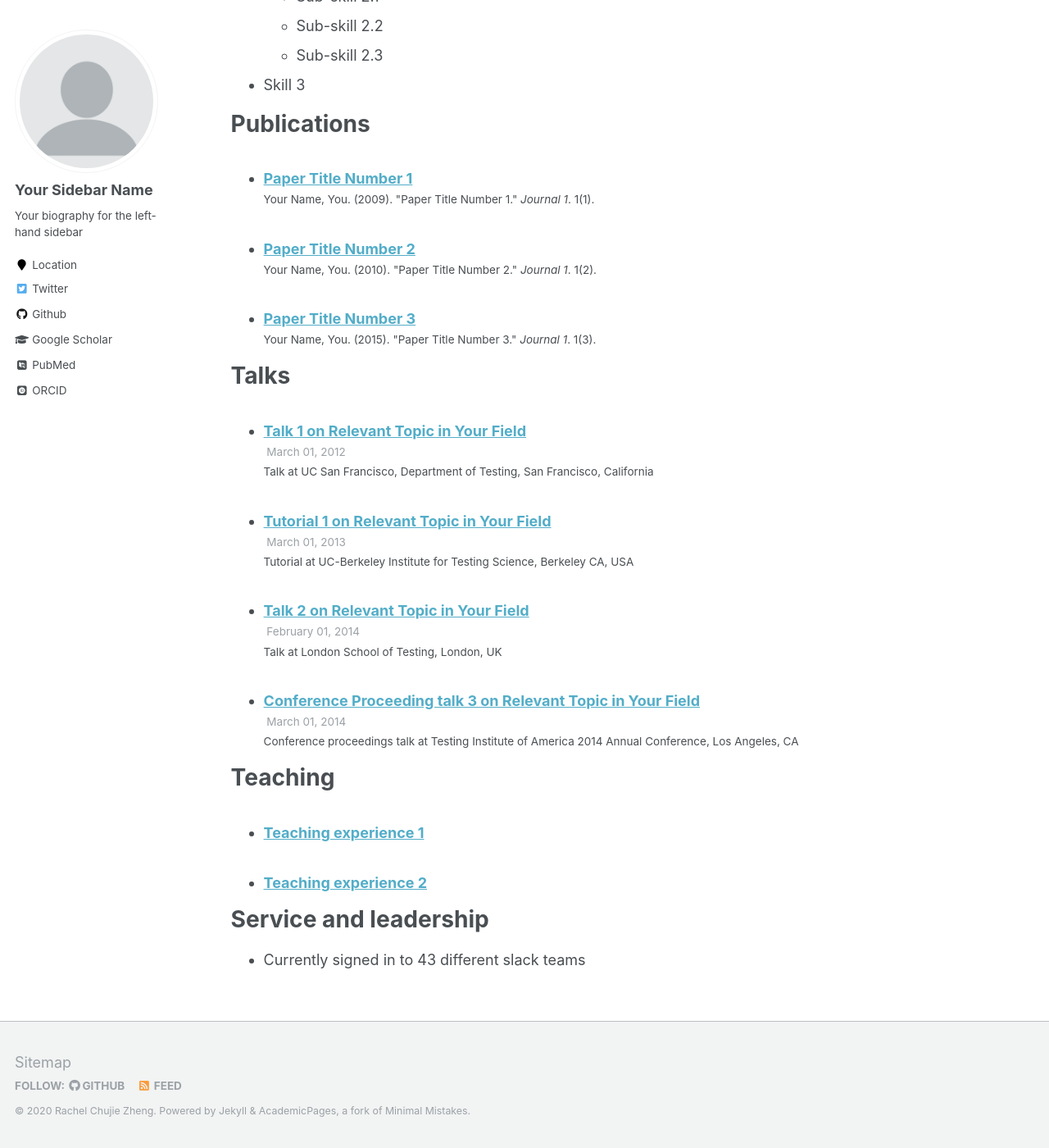
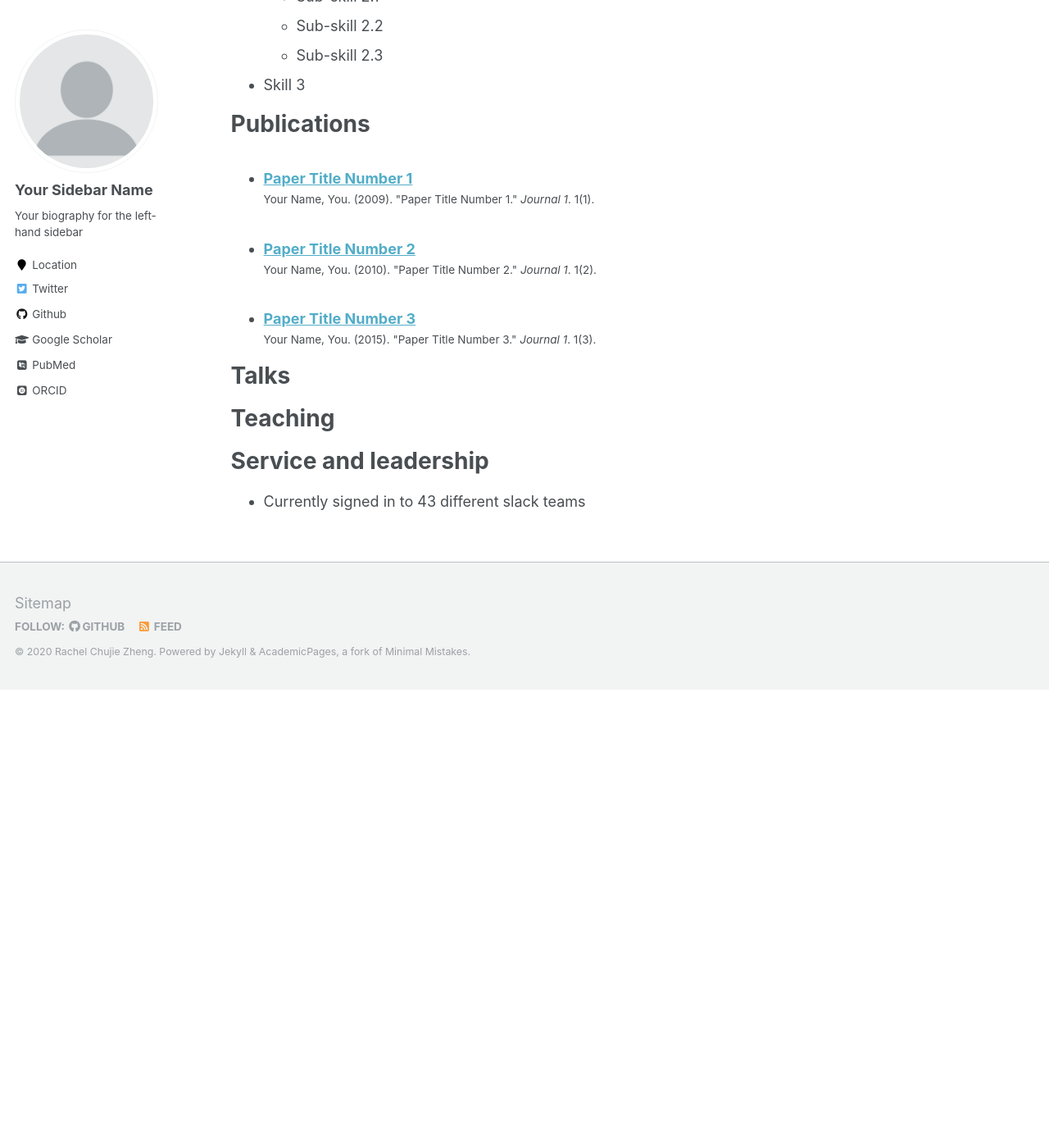
Before and after one commit to chz816/chz816.github.io, a Jekyll site: the page built from _pages/cv.md, in a window 1280 px wide and 1400 px high, scrolled down 820 px. Shown: the whole window at 82% size. Built offline with Jekyll 4.4.1, drawn with Linux system fonts in a browser that asks for light colours; some web fonts are replaced; after the commit the page ends 1661 px from its top, so only the background shows below that; some of the changed text lies outside the part shown.

Commit message:
first commit

```diff
--- a/_talks/2012-03-01-talk-1.md
+++ /dev/null
@@ -1,11 +0,0 @@
----
-title: "Talk 1 on Relevant Topic in Your Field"
-collection: talks
-type: "Talk"
-permalink: /talks/2012-03-01-talk-1
-venue: "UC San Francisco, Department of Testing"
-date: 2012-03-01
-location: "San Francisco, California"
----
-
-This is a description of your talk, which is a markdown files that can be all markdown-ified like any other post. Yay markdown!
--- a/_talks/2013-03-01-tutorial-1.md
+++ /dev/null
@@ -1,13 +0,0 @@
----
-title: "Tutorial 1 on Relevant Topic in Your Field"
-collection: talks
-type: "Tutorial"
-permalink: /talks/2013-03-01-tutorial-1
-venue: "UC-Berkeley Institute for Testing Science"
-date: 2013-03-01
-location: "Berkeley CA, USA"
----
-
-[More information here](http://exampleurl.com)
-
-This is a description of your tutorial, note the different field in type. This is a markdown files that can be all markdown-ified like any other post. Yay markdown!
--- a/_talks/2014-02-01-talk-2.md
+++ /dev/null
@@ -1,13 +0,0 @@
----
-title: "Talk 2 on Relevant Topic in Your Field"
-collection: talks
-type: "Talk"
-permalink: /talks/2014-02-01-talk-2
-venue: "London School of Testing"
-date: 2014-02-01
-location: "London, UK"
----
-
-[More information here](http://example2.com)
-
-This is a description of your talk, which is a markdown files that can be all markdown-ified like any other post. Yay markdown!
--- a/_talks/2014-03-01-talk-3.md
+++ /dev/null
@@ -1,11 +0,0 @@
----
-title: "Conference Proceeding talk 3 on Relevant Topic in Your Field"
-collection: talks
-type: "Conference proceedings talk"
-permalink: /talks/2014-03-01-talk-3
-venue: "Testing Institute of America 2014 Annual Conference"
-date: 2014-03-01
-location: "Los Angeles, CA"
----
-
-This is a description of your conference proceedings talk, note the different field in type. You can put anything in this field.
--- a/_teaching/2014-spring-teaching-1.md
+++ /dev/null
@@ -1,20 +0,0 @@
----
-title: "Teaching experience 1"
-collection: teaching
-type: "Undergraduate course"
-permalink: /teaching/2014-spring-teaching-1
-venue: "University 1, Department"
-date: 2014-01-01
-location: "City, Country"
----
-
-This is a description of a teaching experience. You can use markdown like any other post.
-
-Heading 1
-======
-
-Heading 2
-======
-
-Heading 3
-======
--- a/_teaching/2015-spring-teaching-2.md
+++ /dev/null
@@ -1,20 +0,0 @@
----
-title: "Teaching experience 2"
-collection: teaching
-type: "Workshop"
-permalink: /teaching/2015-spring-teaching-1
-venue: "University 1, Department"
-date: 2015-01-01
-location: "City, Country"
----
-
-This is a description of a teaching experience. You can use markdown like any other post.
-
-Heading 1
-======
-
-Heading 2
-======
-
-Heading 3
-======
```
Also changed, not shown: _data/authors.yml (+2 -11 lines), _data/navigation.yml (+0 -9 lines), _portfolio/portfolio-1.md (deleted, +0 -7 lines), _portfolio/portfolio-2.html (deleted, +0 -7 lines).
